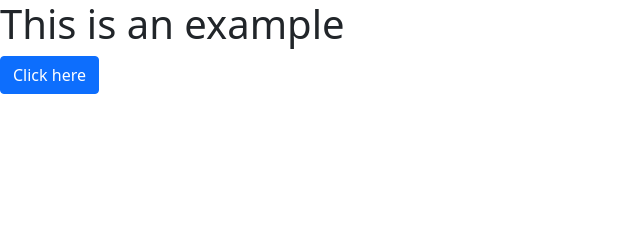
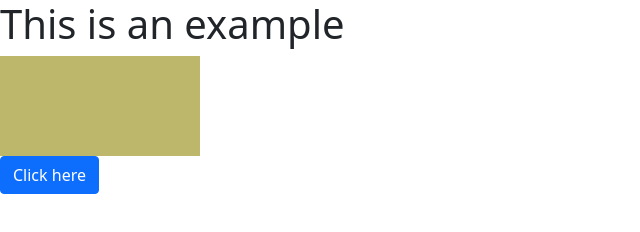
Before and after one commit to b3tt99/collab-project, a plain HTML site: page index.html in a window 1280 px wide. Shown: the whole page, without its empty margins (0-640 px from the left). Drawn offline with Linux system fonts and the light colour scheme.

Commit message:
added a new div

```diff
--- /dev/null
+++ b/css/site.css
@@ -0,0 +1,5 @@
+.box1{
+    width: 200px;
+    height: 100px;
+    background-color: darkkhaki;
+}
--- a/index.html
+++ b/index.html
@@ -4,12 +4,17 @@
     <meta charset="UTF-8">
     <title>Title</title>
     <link rel="stylesheet" href="css/bootstrap.css">
+    <link rel="stylesheet" href="css/site.css">
 </head>
 <body>
 <div class="test">
     <h1>This is an example</h1>
 </div>
 
+<div  class="box1">
+
+</div>
+
 <button class="btn btn-primary">Click here</button>
 
 </body>
```
